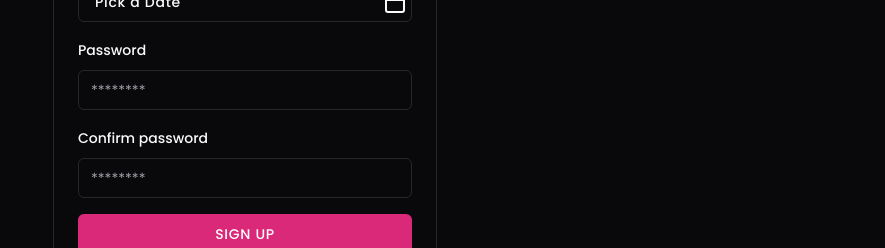
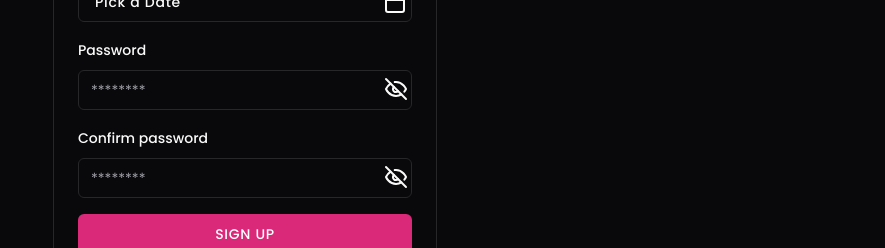
Before and after one commit to Wolferner/shadcn-ui-learning, a Next.js app: page /sign-up in a window 1280 px wide. Shown: the part 477-725 px from the top of the page, without its empty margins (395-1280 px from the left). Built offline with nearby package versions, Linux system fonts and the light colour scheme.

Commit message:
21. Created and added to pages PasswordInput

```diff
--- a/app/(logged-out)/login/page.tsx
+++ b/app/(logged-out)/login/page.tsx
@@ -19,6 +19,7 @@
 	FormMessage,
 } from '@/components/ui/form';
 import { Input } from '@/components/ui/input';
+import { PasswordInput } from '@/components/ui/password-input';
 import { zodResolver } from '@hookform/resolvers/zod';
 import { PersonStandingIcon } from 'lucide-react';
 import Link from 'next/link';
@@ -86,7 +87,7 @@
 									<FormItem>
 										<FormLabel>Password</FormLabel>
 										<FormControl>
-											<Input type='password' placeholder='******' {...field} />
+											<PasswordInput placeholder='********' {...field} />
 										</FormControl>
 										<FormDescription>
 											This is place for your password.
--- a/app/(logged-out)/sign-up/page.tsx
+++ b/app/(logged-out)/sign-up/page.tsx
@@ -20,6 +20,7 @@
 	FormMessage,
 } from '@/components/ui/form';
 import { Input } from '@/components/ui/input';
+import { PasswordInput } from '@/components/ui/password-input';
 import {
 	Popover,
 	PopoverContent,
@@ -269,11 +270,7 @@
 									<FormItem>
 										<FormLabel>Password</FormLabel>
 										<FormControl>
-											<Input
-												placeholder='********'
-												type='password'
-												{...field}
-											/>
+											<PasswordInput placeholder='********' {...field} />
 										</FormControl>
 
 										<FormMessage />
@@ -287,11 +284,7 @@
 									<FormItem>
 										<FormLabel>Confirm password</FormLabel>
 										<FormControl>
-											<Input
-												placeholder='********'
-												type='password'
-												{...field}
-											/>
+											<PasswordInput placeholder='********' {...field} />
 										</FormControl>
 
 										<FormMessage />
--- /dev/null
+++ b/components/ui/password-input.tsx
@@ -0,0 +1,37 @@
+'use client';
+
+import * as React from 'react';
+
+import { cn } from '@/lib/utils';
+import { EyeIcon, EyeOffIcon } from 'lucide-react';
+import { Input } from './input';
+
+export interface PasswordInputProps
+	extends React.InputHTMLAttributes<HTMLInputElement> {}
+
+const PasswordInput = React.forwardRef<HTMLInputElement, PasswordInputProps>(
+	({ className, type, ...props }, ref) => {
+		const [showPassword, setShowPassword] = React.useState(false);
+
+		return (
+			<div className='relative'>
+				<Input
+					type={showPassword ? 'text' : 'password'}
+					{...props}
+					ref={ref}
+					className={cn('pr-10', className)}
+				/>
+				<span className='absolute top-[7px] right-1 cursor-pointer select-none'>
+					{showPassword ? (
+						<EyeIcon onClick={() => setShowPassword(false)} />
+					) : (
+						<EyeOffIcon onClick={() => setShowPassword(true)} />
+					)}
+				</span>
+			</div>
+		);
+	}
+);
+PasswordInput.displayName = 'PasswordInput';
+
+export { PasswordInput };
```
